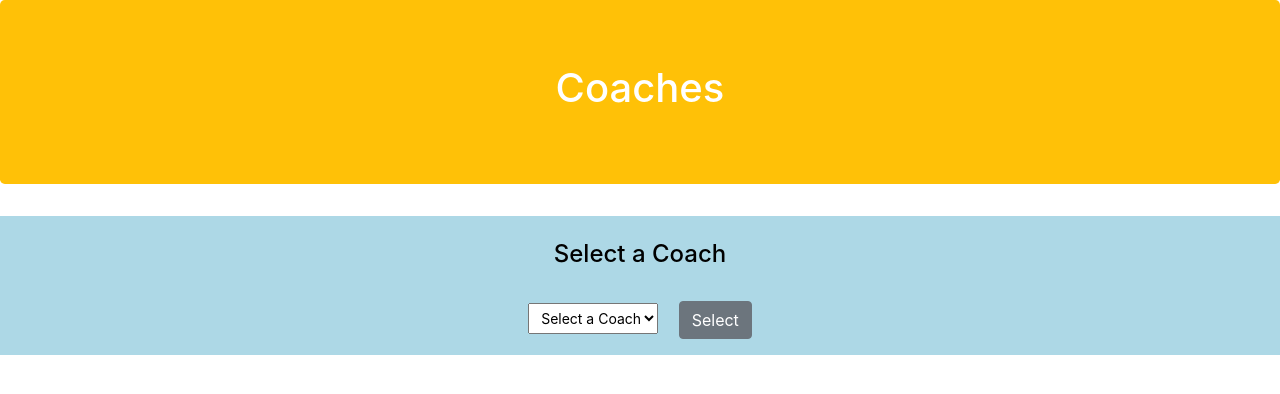
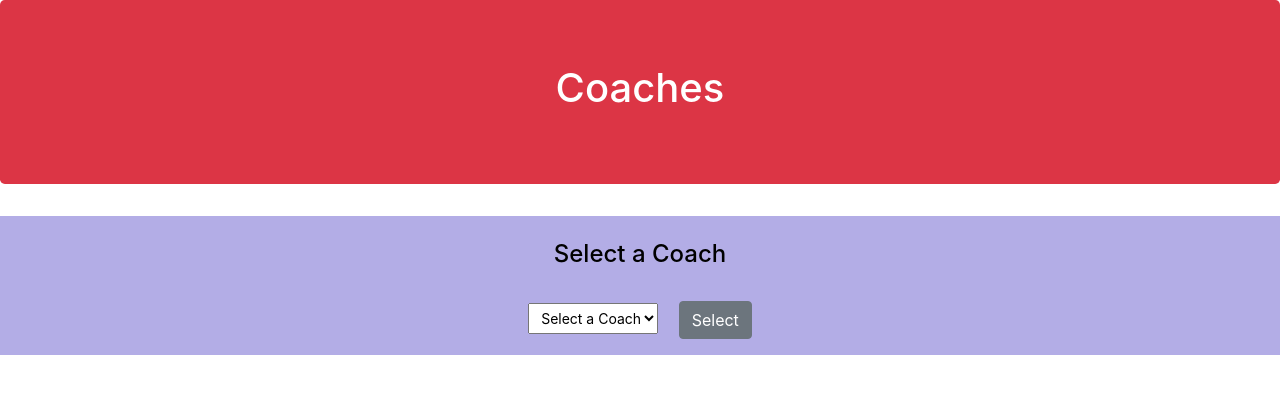
Before and after one commit to bibartanjha/teame9, a Flask app: page /Coaches in a window 1280 px wide. Shown: the part 56-450 px from the top of the page. Run offline with Flask 2, Linux system fonts and the light colour scheme; data that the repository does not hold is empty; some libraries are stand-ins or nearby versions.

Commit message:
changed colors on coaches pages-Andrew

```diff
--- a/GCPcode/templates/coaches.html
+++ b/GCPcode/templates/coaches.html
@@ -16,7 +16,7 @@
 {% endblock %}
 
 {% block body %}
-<div class="jumbotron bg-warning text-white">
+<div class="jumbotron bg-danger text-white">
     <h1 style = "color: white">Coaches</h1>
 </div>
 
@@ -48,7 +48,7 @@
 {% endif %}
 </div>
 
-<div style="background-color: lightblue">
+<div style="background-color: rgb(179, 173, 230)">
 <br>
 <h4 style = "color: black">Select a Coach</h4>
 <br>
```
